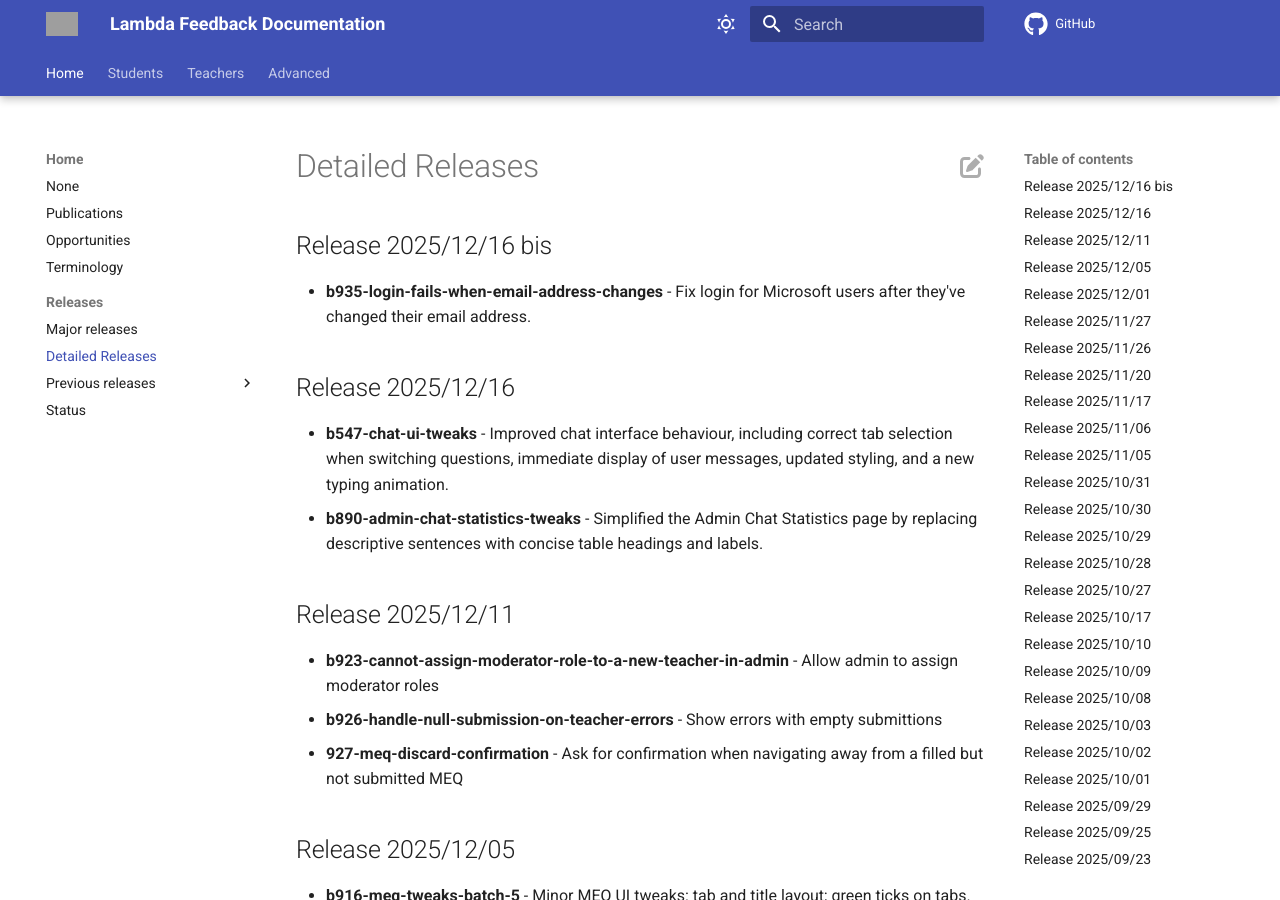
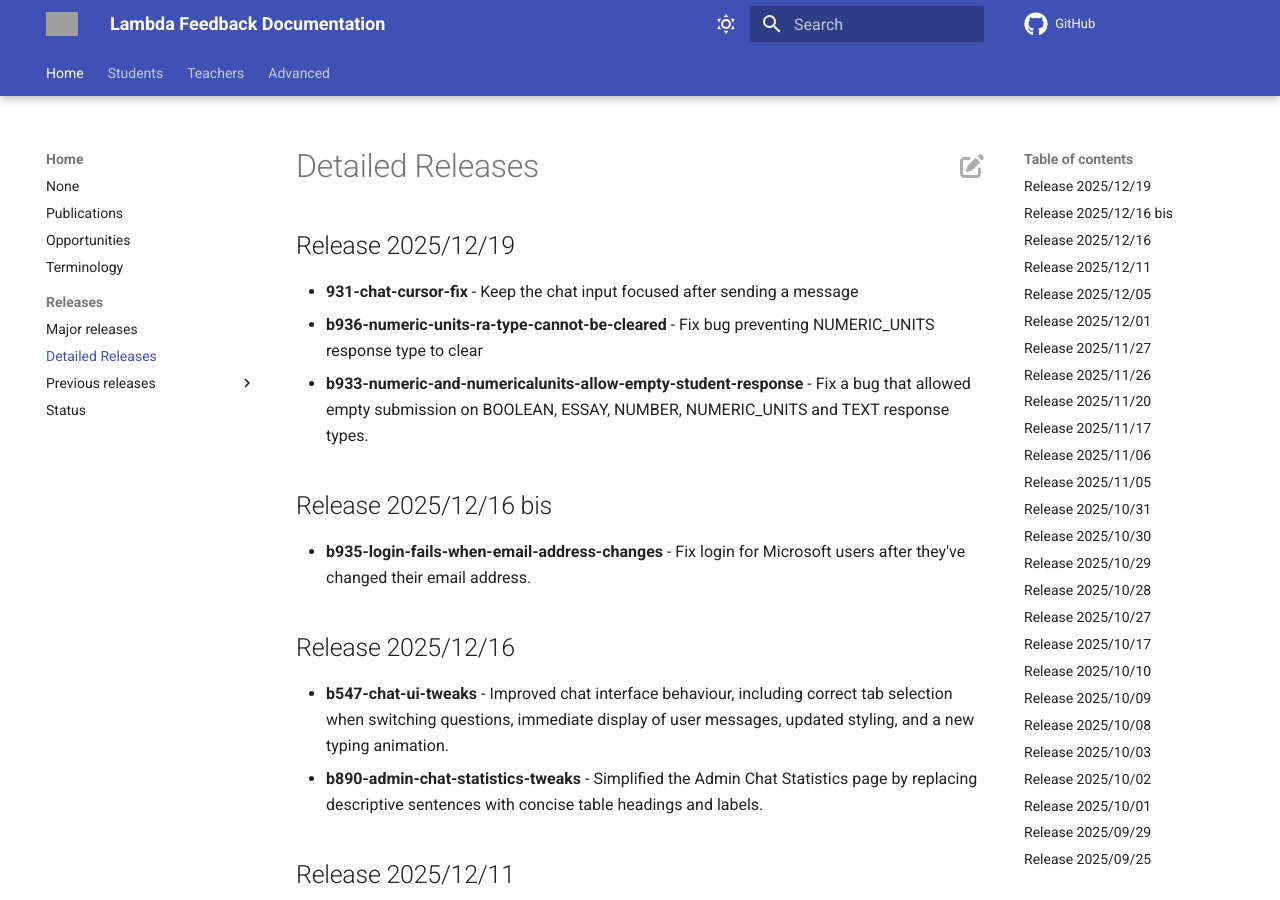
Before and after one commit to lambda-feedback/user-documentation, an MkDocs documentation site: the page built from docs/releases/detailed_releases.md, in a window 1280 px wide and 900 px high. Built offline with MkDocs 1.6.1 and Material for MkDocs 9.7.7, drawn with Linux system fonts in a browser that asks for light colours; comment, search, counter and statistics services are not loaded; grey boxes are pictures that could not be loaded.

Commit message:
release details for 2025/12/19

```diff
--- a/docs/releases/detailed_releases.md
+++ b/docs/releases/detailed_releases.md
@@ -1,3 +1,9 @@
+## Release 2025/12/19
+
+- **931-chat-cursor-fix** - Keep the chat input focused after sending a message
+- **b936-numeric-units-ra-type-cannot-be-cleared** - Fix bug preventing NUMERIC_UNITS response type to clear
+- **b933-numeric-and-numericalunits-allow-empty-student-response** - Fix a bug that allowed empty submission on BOOLEAN, ESSAY, NUMBER, NUMERIC_UNITS and  TEXT response types.
+
 ## Release 2025/12/16 bis
 
 - **b935-login-fails-when-email-address-changes** - Fix login for Microsoft users after they've changed their email address.
```
